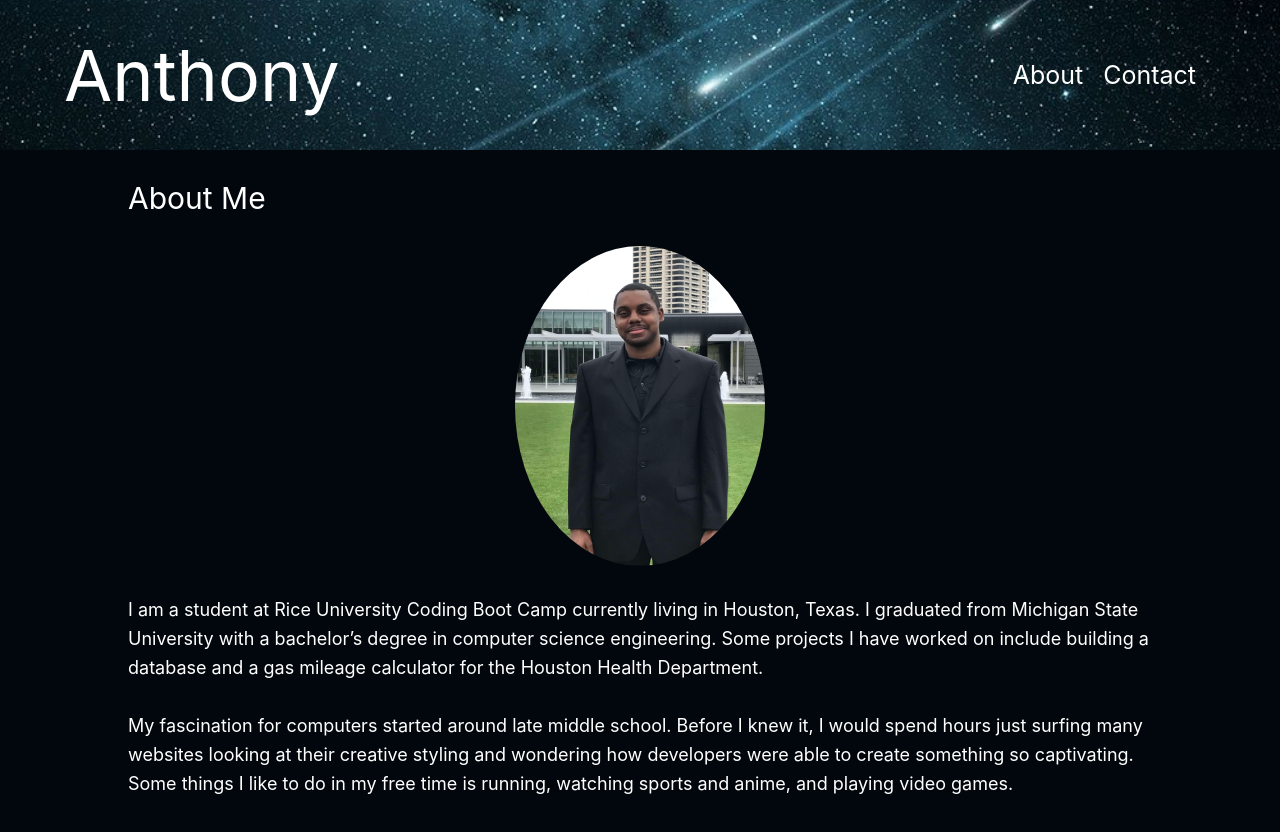
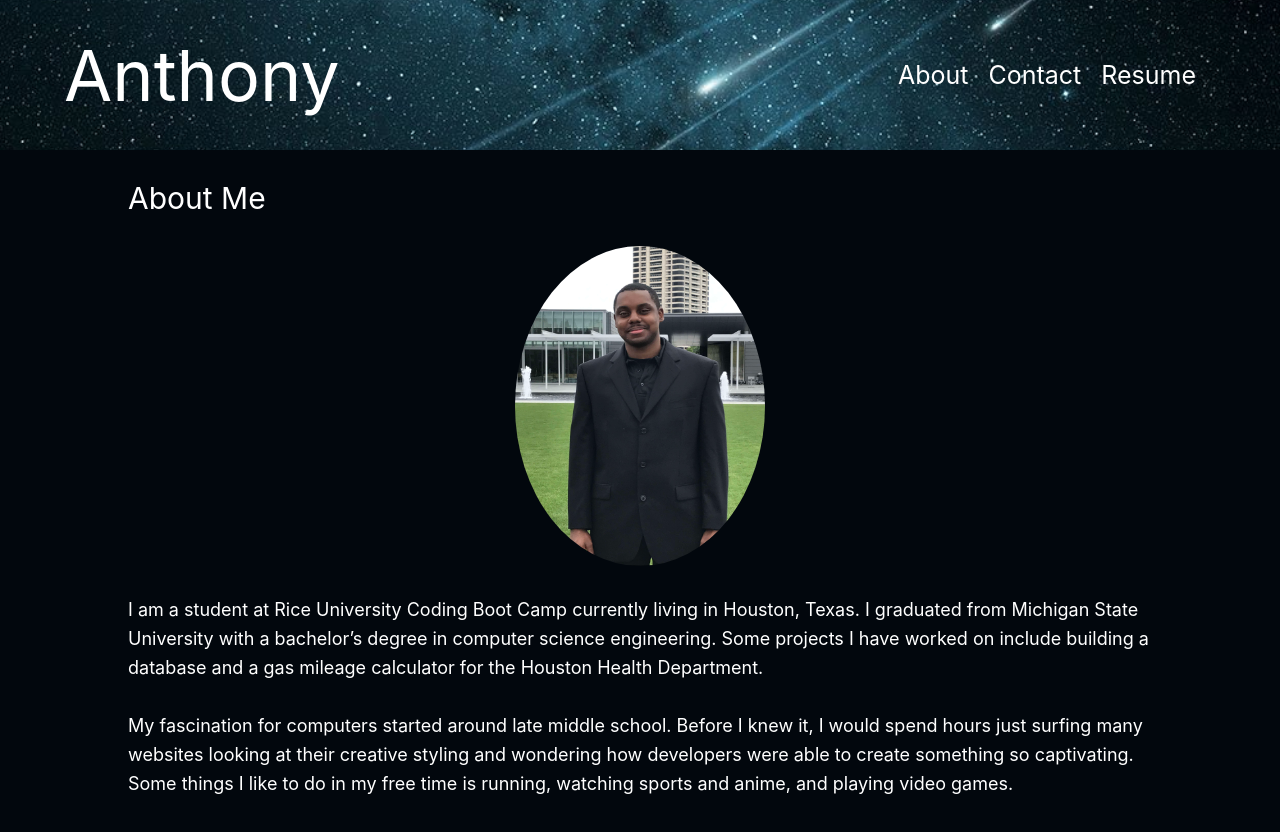
Before and after one commit to acromarti01/react-portfolio-repo, a React (Create React App) app: page / in a window 1280 px wide. Shown: the top 832 px of the page. Built offline with nearby package versions, Linux system fonts and the light colour scheme.

Commit message:
added Resume.js page, Resume.css style

```diff
--- a/src/components/Nav/index.js
+++ b/src/components/Nav/index.js
@@ -28,6 +28,15 @@ export default function Nav({ currentPage, handlePageChange }) {
                 className={currentPage === 'Contact' ? 'nav-link active' : 'nav-link'}
               >
                 Contact
+              </a>
+            </li>
+            <li className="links">
+              <a
+                href="#resume"
+                onClick={() => handlePageChange('Resume')}
+                className={currentPage === 'Resume' ? 'nav-link active' : 'nav-link'}
+              >
+                Resume
               </a>
             </li>
           </ul>
--- a/src/components/PortfolioContainer/index.js
+++ b/src/components/PortfolioContainer/index.js
@@ -2,6 +2,7 @@ import React, { useState } from 'react';
 import Nav from '../Nav';
 import AboutMe from '../pages/AboutMe';
 import Contact from '../pages/Contact';
+import Resume from '../pages/Resume';
 
 export default function PortfolioContainer() {
   const [currentPage, setCurrentPage] = useState('AboutMe');
@@ -12,6 +13,9 @@ export default function PortfolioContainer() {
     }
     if (currentPage === 'Contact') {
       return <Contact />;
+    }
+    if (currentPage === 'Resume') {
+      return <Resume />;
     }
     return <AboutMe />
   };
--- a/src/components/pages/AboutMe.js
+++ b/src/components/pages/AboutMe.js
@@ -1,6 +1,6 @@
 import React from 'react';
 import '../../styles/AboutMe.css'
-import pro from '../../images/professional-pic.jpg';
+import professionalPic from '../../images/professional-pic.jpg';
 
 
 export default function AboutMe() {
@@ -11,7 +11,7 @@ export default function AboutMe() {
                     <p>about me</p>
                 </div>
                 <div className="image-container">
-                    <img className="professional-pic" src={pro} />
+                    <img className="professional-pic" src={professionalPic} />
                 </div>
                 <div className="description-container">
                     <p className="bio">
--- /dev/null
+++ b/src/components/pages/Resume.js
@@ -0,0 +1,40 @@
+import React from 'react';
+import '../../styles/Resume.css'
+
+
+export default function Resume() {
+    return (
+        <div className="main-container">
+            <div className="inner-container">
+                <div className="title-container">
+                    <p>Resume</p>
+                </div>
+                <div>
+                    <p className="subtitle">Front-end Proficiencies</p>
+                    <ul className="front-end-list">
+                        <li>HTML</li>
+                        <li>CSS</li>
+                        <li>JavaScript</li>
+                        <li>JQuery</li>
+                        <li>Responsive Design</li>
+                        <li>React</li>
+                        <li>Bootstrap</li>
+                    </ul>
+                </div>
+                <div>
+                    <p className="subtitle">Back-end Proficiencies</p>
+                    <ul className="back-end-list">
+                        <li>APIs</li>
+                        <li>Node</li>
+                        <li>Express</li>
+                        <li>MySQL, Sequelize</li>
+                        <li>MongoDB, Mongoose</li>
+                        <li>REST</li>
+                        <li>GraphQL</li>
+                    </ul>
+                </div>
+            </div>
+        </div>
+
+    );
+}
--- a/src/styles/AboutMe.css
+++ b/src/styles/AboutMe.css
@@ -1,10 +1,3 @@
-*
-{
-    margin: 0;
-    padding: 0;
-    list-style: none;
-    text-decoration: none;
-}
 :root
 {
     --deep-aqua: #003B46;
--- a/src/styles/Contact.css
+++ b/src/styles/Contact.css
@@ -1,3 +1,8 @@
+*
+{
+    margin: 0;
+    padding: 0;
+}
 :root
 {
     --deep-aqua: #003B46;
--- a/src/styles/Nav.css
+++ b/src/styles/Nav.css
@@ -1,10 +1,3 @@
-*
-{
-    margin: 0;
-    padding: 0;
-    list-style: none;
-    text-decoration: none;
-}
 :root
 {
     --deep-aqua: #003B46;
--- /dev/null
+++ b/src/styles/Resume.css
@@ -0,0 +1,18 @@
+.front-end-list, .back-end-list
+{
+    padding-top: 10px;
+    padding-bottom: 10px;
+
+}
+.front-end-list li
+{
+    color:white;
+    list-style: circle;
+    margin-left:30px;
+}
+.back-end-list
+{
+    color:white;
+    list-style: circle;
+    margin-left:30px;
+}
```
